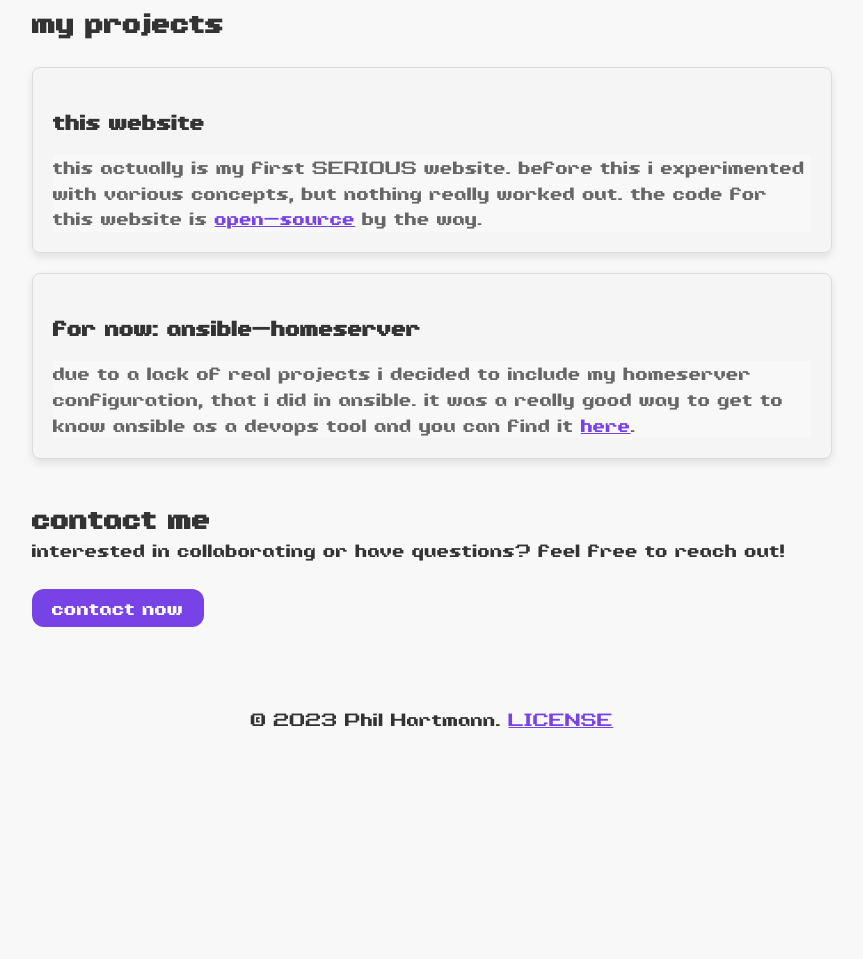
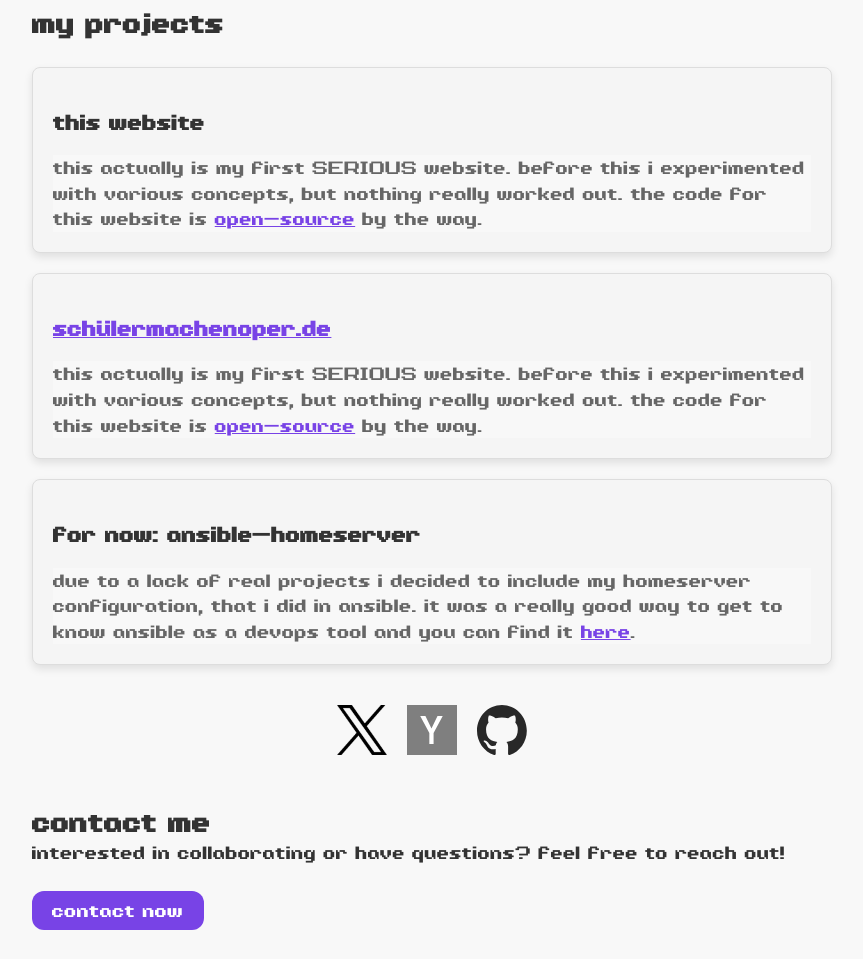
Before and after one commit to phneutral26/personal-website, a website built with Parcel: page index.html in a window 1280 px wide. Shown: the part 324-1283 px from the top of the page, without its empty margins (208-1071 px from the left). Before the commit the page ends 1097 px from the top, so only its background shows below. Built offline with nearby package versions, Linux system fonts and the light colour scheme.

Commit message:
links on homepage

```diff
--- a/css/main.css
+++ b/css/main.css
@@ -137,3 +137,26 @@ button {
 .project-card p {
   color: #666;
 }
+
+.social-links {
+  display: flex;
+  justify-content: center;
+  margin-top: 20px;
+}
+
+.social-link {
+  margin: 0 10px;
+  text-decoration: none;
+}
+
+.social-link img {
+  width: 50px; /* Adjust the size as needed */
+  height: 50px; /* Adjust the size as needed */
+  /*border-radius: 50%;*/
+  transition: transform 0.3s ease-in-out;
+  filter: grayscale(100%);
+}
+
+.social-link img:hover {
+  transform: scale(1.2);
+}
--- a/index.html
+++ b/index.html
@@ -40,11 +40,39 @@
           </p>
         </div>
         <div class="project-card">
+          <h3><a href="https://schülermachenoper.de">schülermachenoper.de</a></h3>
+          <p>
+            this actually is my first SERIOUS website. before this i experimented
+            with various concepts, but nothing really worked out. the code for this
+            website is <a href="https://github.com/phneutral26/personal-website">open-source</a> by the way.
+          </p>
+        </div>
+        <div class="project-card">
           <h3>for now: ansible-homeserver</h3>
           <p>due to a lack of real projects i decided to include my homeserver configuration,
           that i did in ansible. it was a really good way to get to know ansible as a
           devops tool and you can find it <a href="https://github.com/phneutral26/ansible-homeserver">here</a>. </p>
         </div>
+      </section>
+
+      <section class="section">
+
+        <div class="social-links">
+          <a href="https://x.com/your_twitter_handle" class="social-link" target="_blank">
+            <img src="img/x-icon.png" alt="x">
+          </a>
+
+          <a href="https://news.ycombinator.com/user?id=phneutral26" class="social-link" target="_blank">
+            <img src="img/y18.svg" alt="hn">
+          </a>
+
+          <a href="https://github.com/phneutral26" class="social-link" target="_blank">
+            <img src="img/github-mark.svg" alt="GitHub">
+          </a>
+
+          <!-- Add more social links as needed -->
+        </div>
+
       </section>
 
       <section class="section">
```
Also changed, not shown: img/github-mark.svg (added), img/github.svg (added), img/x-icon.png (added), img/y18.svg (added).
